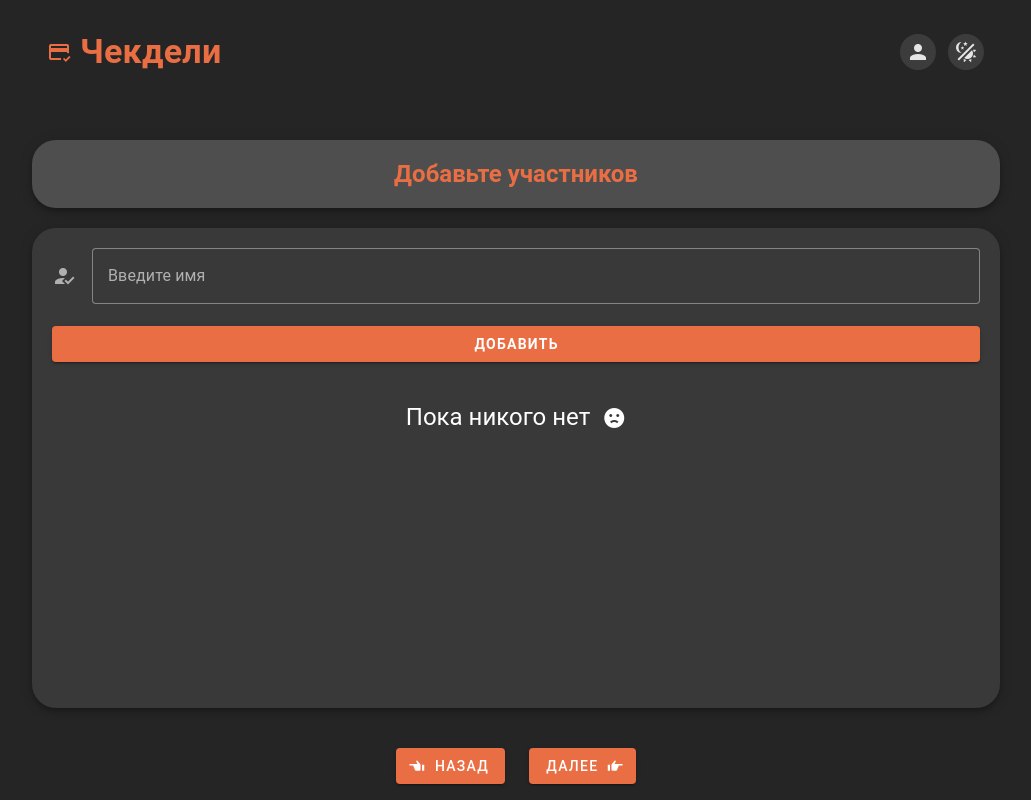
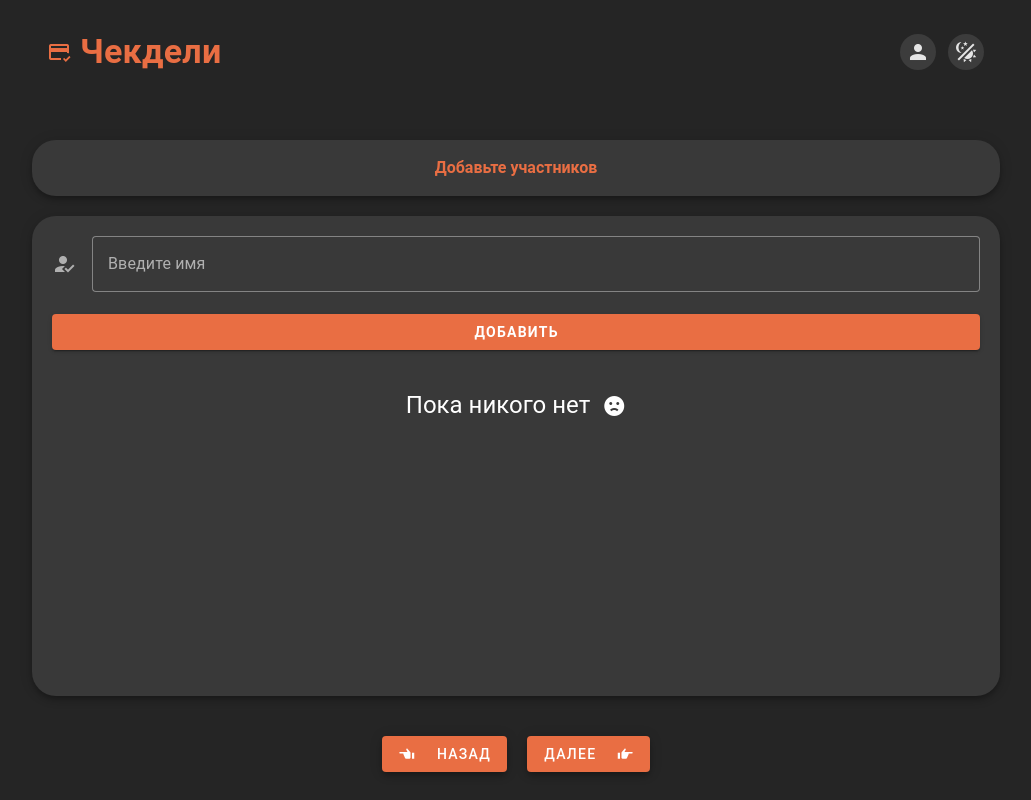
Before and after one commit to Capybarka/CheckDeli, a Vue app: page /persons in a window 1280 px wide. Shown: the whole page, without its empty margins (124-1155 px from the left). Built offline with nearby package versions, Linux system fonts and the light colour scheme.

Commit message:
рассчеты

```diff
--- a/src/pages/DishesPage.vue
+++ b/src/pages/DishesPage.vue
@@ -38,7 +38,7 @@
     >
       <p class="mb-5 text-center text-lg-h5 text-sm-h6">Промежуточный итог:</p>
       <div class="d-flex align-center">
-        <p class="text-h4">{{ CalculateStore.getTotalSum }}</p>
+        <p class="text-h4">{{ CalculationStore.getTotalSum }}</p>
         <v-icon>mdi-currency-rub</v-icon>
       </div>
     </v-sheet>
@@ -69,7 +69,7 @@
 
 <script setup>
 import { useDishStore } from '@/stores/DishStore';
-import { useCalculateStore } from '@/stores/CalculationStore';
+import { useCalculationStore } from '@/stores/CalculationStore';
 import { useWarningStore } from '@/stores/WarningStore';
 import { useRouter } from 'vue-router';
 
@@ -77,7 +77,7 @@ import EmptyMessage from '@/components/EmptyMessage.vue';
 import DishCard from '@/components/DishCard.vue';
 
 const DishStore = useDishStore()
-const CalculateStore = useCalculateStore()
+const CalculationStore = useCalculationStore()
 const WarningStore = useWarningStore()
 
 const router = useRouter();
@@ -94,6 +94,7 @@ const goToResult = () => {
     WarningStore.showWarning('Добавьте минимум 2 блюда!')
     return
   }
-  router.push('/result');
+  DishStore.getAllDishes()
+  router.push('/result')
 }
 </script>
--- a/src/pages/PersonsPage.vue
+++ b/src/pages/PersonsPage.vue
@@ -1,7 +1,10 @@
 <template>
   <div>
-    <v-sheet class="pa-4 mb-5 elevation-5 rounded-xl mt-5 bg-background-light">
-      <h2 class="text-primary font-weight-bold text-center">Добавьте участников</h2>
+    <v-sheet
+      class="add-person__title pa-4 mb-5 elevation-5 rounded-xl mt-5"
+      color="background-dark"
+    >
+      <p class="text-primary font-weight-bold text-center">Добавьте участников</p>
     </v-sheet>
 
     <v-sheet
@@ -9,8 +12,8 @@
       color="background-dark"
     >
       <PersonForm
+        class="mb-10"
         @add-person-emit="addPerson"
-        class="mb-10"
       />
       <empty-message v-if="PersonStore.persons.length === 0"
         >Пока никого нет</empty-message
@@ -20,27 +23,27 @@
         class="mb-5"
         :key="person.id"
         :person="person"
-      ></person-card>
+      >
+      </person-card>
     </v-sheet>
 
     <v-row justify="center">
       <v-col cols="auto">
         <v-btn
-          prepend-icon="mdi-hand-pointing-left"
           color="primary"
+          class="elevation-5 mr-5"
           @click="router.push('/')"
         >
-          Назад
+          <v-icon>mdi-hand-pointing-left</v-icon>
+          <p class="ml-5">Назад</p>
         </v-btn>
-      </v-col>
-
-      <v-col cols="auto">
         <v-btn
-          append-icon="mdi-hand-pointing-right"
           color="primary"
-          @click="goToDishes"
+          class="elevation-5"
+          @click="goToAddDishes"
         >
-          Далеe
+          <p class="mr-5">Далее</p>
+          <v-icon>mdi-hand-pointing-right</v-icon>
         </v-btn>
       </v-col>
     </v-row>
@@ -48,30 +51,30 @@
 </template>
 
 <script setup>
-import { usePersonStore } from '@/stores/PersonStore';
-import { useWarningStore } from '@/stores/WarningStore';
-import { useRouter } from 'vue-router';
-import PersonForm from '@/components/PersonForm.vue';
-import PersonCard from '@/components/PersonCard.vue';
-import EmptyMessage from '@/components/EmptyMessage.vue';
+import { useWarningStore } from "../stores/WarningStore";
+import { usePersonStore } from "../stores/PersonStore";
+import {useRouter} from 'vue-router'
+import PersonForm from "../components/PersonForm.vue";
+import PersonCard from "../components/PersonCard.vue";
+import EmptyMessage from "../components/EmptyMessage.vue";
 
-const PersonStore = usePersonStore()
-const WarningStore = useWarningStore()
+const WarningStore = useWarningStore();
+const PersonStore = usePersonStore();
 
 const router = useRouter()
 
 const addPerson = (person) => PersonStore.addPerson(person)
 
-const goToDishes = () => {
+const goToAddDishes = () => {
   if (PersonStore.persons.length < 2) {
-    WarningStore.showWarning('Добавьте минимум 2-х людей!')
-    return;
+    WarningStore.showWarning("Добавьте хотя бы 2 человека!");
+  } else {
+    router.push('/dishes')
   }
-  router.push('/dishes')
-}
+};
 </script>
 
-<style scoped>
+<style lang="scss" scoped>
 .persons-list {
   min-height: 60vh;
 }
--- a/src/pages/ResultPage.vue
+++ b/src/pages/ResultPage.vue
@@ -6,7 +6,13 @@
   <v-sheet
     variant="tonal"
     class="result-content pa-4 mb-5 elevation-10 rounded-xl bg-background-dark"
-  ></v-sheet>
+  >
+  <v-btn color="primary" @click="calculateDebts">Рассчитать</v-btn>
+
+  <ul>
+      <li v-for="debt in debts" :key="debt">{{ debt }}</li>
+    </ul>
+  </v-sheet>
   <v-row justify="center">
     <v-col cols="auto">
       <v-btn
@@ -21,6 +27,18 @@
 
 <script setup>
 import { useRouter } from 'vue-router';
+import {useCalculationStore} from '@/stores/CalculationStore';
+import {useDishStore} from '@/stores/DishStore'
+import {ref} from 'vue'
 
 const router = useRouter()
+const CalculationStore = useCalculationStore()
+const DishStore = useDishStore()
+const debts = ref([]); // Массив для хранения результатов долгов
+
+const calculateDebts = () => {
+  DishStore.getAllDishes()
+  debts.value = CalculationStore.calculateDebts(); // Получаем результаты расчетов
+};
+
 </script>
--- a/src/stores/CalculationStore.js
+++ b/src/stores/CalculationStore.js
@@ -1,7 +1,8 @@
 import { defineStore } from 'pinia';
-import { useDishStore } from './DishStore';
+import { useDishStore } from '@/stores/DishStore';
+import { usePersonStore } from '@/stores/PersonStore';
 
-export const useCalculateStore = defineStore('CalculateStore', {
+export const useCalculationStore = defineStore('CalculationStore', {
   state: () => {
     return {};
   },
@@ -11,4 +12,65 @@ export const useCalculateStore = defineStore('CalculateStore', {
       return DishStore.dishes.reduce((sum, dish) => sum + Number(dish.price), 0);
     },
   },
+  actions: {
+    calculateDebts() {
+      const DishStore = useDishStore();
+      const PersonStore = usePersonStore();
+
+      if (!DishStore.dishes.length || !PersonStore.persons.length) {
+        console.error("Данные для расчёта отсутствуют");
+        return [];
+      }
+
+      const persons = PersonStore.persons.map(person => person.name);
+      const dishes = DishStore.dishes;
+
+      const debts = {};
+
+      // Инициализация долгов
+      persons.forEach(person => {
+        debts[person] = {};
+        persons.forEach(other => {
+          if (person !== other) debts[person][other] = 0;
+        });
+      });
+
+      // Подсчёт долгов
+      dishes.forEach(dish => {
+        const { price, payer, users } = dish;
+
+        if (!price || !payer || !Array.isArray(users) || users.length === 0) {
+          console.warn(`Пропущены некорректные данные блюда: ${JSON.stringify(dish)}`);
+          return;
+        }
+
+        const share = price / users.length;
+
+        users.forEach(user => {
+          if (user.name !== payer.name) {
+            debts[user.name][payer.name] += share;
+          }
+        });
+      });
+
+      // Сокращение долгов
+      const result = [];
+      persons.forEach(person => {
+        persons.forEach(other => {
+          if (person !== other) {
+            const amount = Math.min(debts[person][other], debts[other][person]);
+            debts[person][other] -= amount;
+            debts[other][person] -= amount;
+
+            if (debts[person][other] > 0) {
+              result.push(`${person} должна ${other} ${debts[person][other].toFixed(2)}р`);
+            }
+          }
+        });
+      });
+
+      return result;
+    }
+
+  }
 });
--- a/src/stores/DishStore.js
+++ b/src/stores/DishStore.js
@@ -1,7 +1,8 @@
-import { defineStore } from 'pinia';
-import { usePersonStore } from './PersonStore';
+import { defineStore } from "pinia";
+import { usePersonStore } from "./PersonStore";
+import { useWarningStore } from "./WarningStore";
 
-export const useDishStore = defineStore('DishStore', {
+export const useDishStore = defineStore("DishStore", {
   state: () => {
     return {
       dishes: [],
@@ -16,32 +17,40 @@ export const useDishStore = defineStore('DishStore', {
         name: '',
         price: '',
         payer: PersonStore.persons[0],
-        users: [],
+        users: []
       };
-      this.dishes.push(newDish)
+      this.dishes.push(newDish);
       console.log('init', PersonStore.persons[0])
     },
 
     deleteDish(id) {
-      this.dishes = this.dishes.filter((dish) => dish.id !== id)
+      this.dishes = this.dishes.filter((dish) => dish.id !== id);
     },
 
     updateUsers(id, newUsers) {
-      const idx = this.dishes.findIndex((dish) => dish.id === id)
+      const idx = this.dishes.findIndex(dish => dish.id === id)
 
       if (idx !== -1) {
         this.dishes[idx].users = [...newUsers]
+        console.log('Теперь юзеры: ', this.dishes[idx].users)
       }
     },
 
     checkDishes() {
+      const WarningStore = useWarningStore()
       let flag = true
-      this.dishes.forEach((dish) => {
+      this.dishes.forEach(dish => {
         if (!dish.name || dish.price === '' || dish.users.length === 0) {
+          WarningStore.showWarning('Заполните все поля!');
           flag = false
         }
       })
       return flag
     },
+    getAllDishes() {
+      console.log('все блюда', this.dishes)
+    }
   },
+
+
 });
--- a/src/stores/PersonStore.js
+++ b/src/stores/PersonStore.js
@@ -18,6 +18,7 @@ export const usePersonStore = defineStore('PersonStore', {
     addPerson(person) {
       this.persons.push(person)
       localStorage.setItem('persons', JSON.stringify(this.persons))
+      console.log('был добавлен', person)
     },
 
     deletePerson(id) {
```
